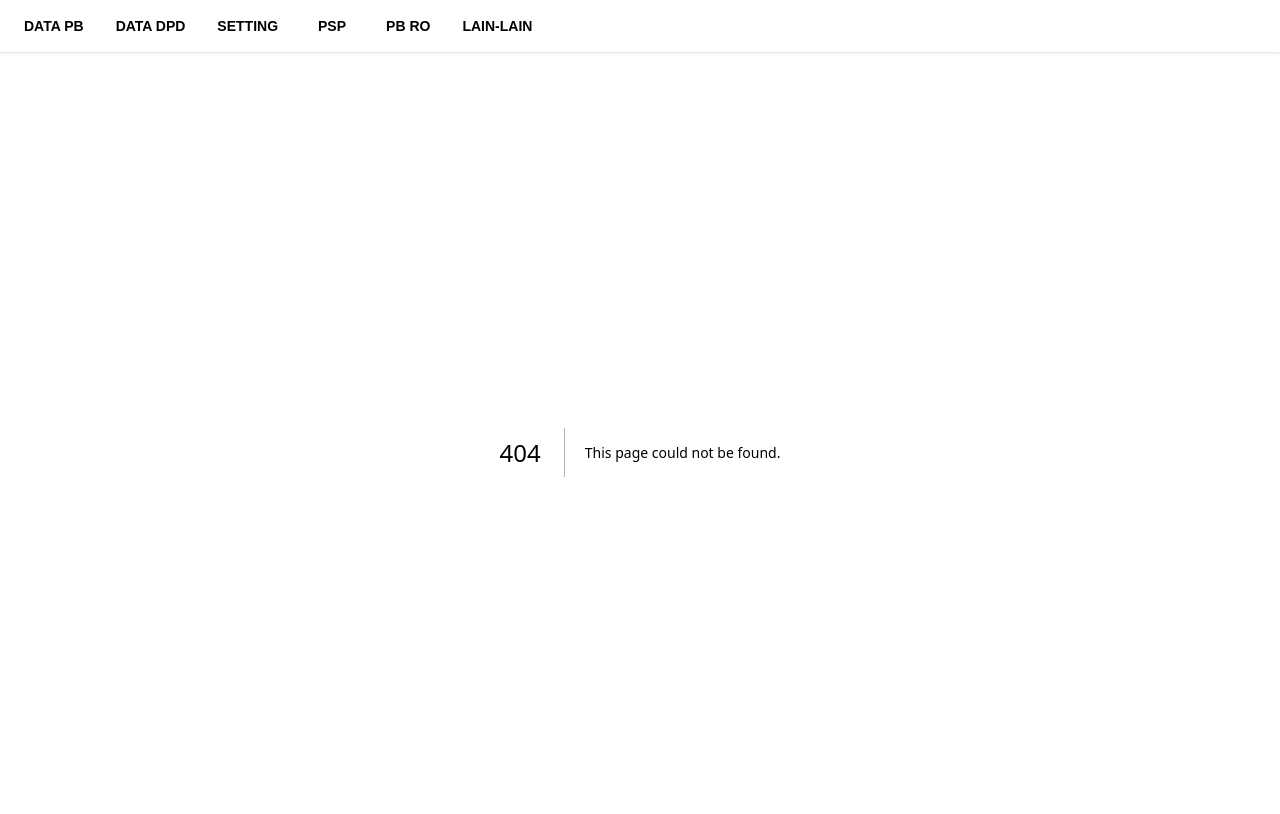
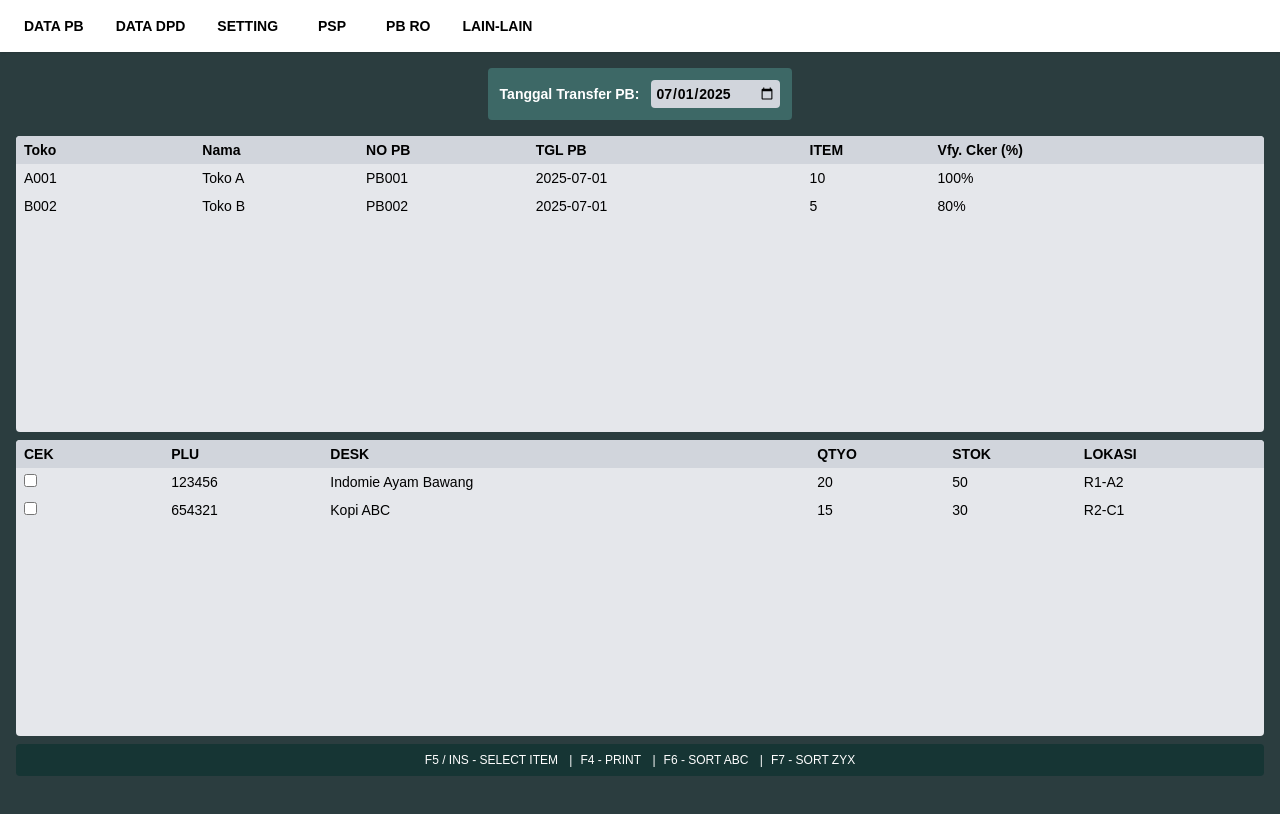
Before and after one commit to IdoMunthe/upload-pb-idm, a Next.js app: page /data-dpd/status-progress-pb in a window 1280 px wide. Before the commit this address had no page. Shown: the top 814 px of the page. Built offline with nearby package versions, Linux system fonts and the light colour scheme.

Commit message:
finished ui status-progress-pb

```diff
--- /dev/null
+++ b/src/app/data-dpd/status-progress-pb/page.tsx
@@ -0,0 +1,152 @@
+"use client";
+
+import React, { useEffect, useState } from "react";
+
+export default function StatusProgressPBPage() {
+  const [transferDate, setTransferDate] = useState("2025-07-01");
+
+  const dummyTokoData = [
+    {
+      toko: "A001",
+      nama: "Toko A",
+      noPb: "PB001",
+      tglPb: "2025-07-01",
+      item: 10,
+      verify: "100%",
+    },
+    {
+      toko: "B002",
+      nama: "Toko B",
+      noPb: "PB002",
+      tglPb: "2025-07-01",
+      item: 5,
+      verify: "80%",
+    },
+  ];
+
+  const dummyItemData = [
+    {
+      cek: false,
+      plu: "123456",
+      desk: "Indomie Ayam Bawang",
+      qty: 20,
+      stok: 50,
+      lokasi: "R1-A2",
+    },
+    {
+      cek: false,
+      plu: "654321",
+      desk: "Kopi ABC",
+      qty: 15,
+      stok: 30,
+      lokasi: "R2-C1",
+    },
+  ];
+
+  useEffect(() => {
+    const handleKey = (e: KeyboardEvent) => {
+      switch (e.code) {
+        case "F4":
+          alert("PRINTING...");
+          break;
+        case "F5":
+        case "Insert":
+          alert("SELECT ITEM...");
+          break;
+        case "F6":
+          alert("SORT ASCENDING (ABC)");
+          break;
+        case "F7":
+          alert("SORT DESCENDING (ZYX)");
+          break;
+      }
+    };
+
+    window.addEventListener("keydown", handleKey);
+    return () => window.removeEventListener("keydown", handleKey);
+  }, []);
+
+  return (
+    <div className="min-h-screen bg-[#2b3d3f] text-white p-4 space-y-4">
+      {/* Header */}
+      <div className="bg-[#3d6866] p-3 rounded w-fit mx-auto text-sm flex items-center gap-3">
+        <label className="font-bold">Tanggal Transfer PB:</label>
+        <input
+          type="date"
+          value={transferDate}
+          onChange={(e) => setTransferDate(e.target.value)}
+          className="text-black font-semibold bg-gray-300  p-1 rounded"
+        />
+      </div>
+
+      {/* Table Wrapper */}
+      <div className="grid grid-rows-[1fr_1fr_auto] gap-2 h-[80vh]">
+        {/* Top Table */}
+        <div className="bg-gray-200 text-black rounded overflow-auto">
+          <table className="w-full text-sm">
+            <thead className="bg-gray-300 text-left">
+              <tr>
+                <th className="px-2 py-1">Toko</th>
+                <th>Nama</th>
+                <th>NO PB</th>
+                <th>TGL PB</th>
+                <th>ITEM</th>
+                <th>Vfy. Cker (%)</th>
+              </tr>
+            </thead>
+            <tbody>
+              {dummyTokoData.map((row, i) => (
+                <tr key={i} className="hover:bg-gray-100">
+                  <td className="px-2 py-1">{row.toko}</td>
+                  <td>{row.nama}</td>
+                  <td>{row.noPb}</td>
+                  <td>{row.tglPb}</td>
+                  <td>{row.item}</td>
+                  <td>{row.verify}</td>
+                </tr>
+              ))}
+            </tbody>
+          </table>
+        </div>
+
+        {/* Bottom Table */}
+        <div className="bg-gray-200 text-black rounded overflow-auto">
+          <table className="w-full text-sm">
+            <thead className="bg-gray-300 text-left">
+              <tr>
+                <th className="px-2 py-1">CEK</th>
+                <th>PLU</th>
+                <th>DESK</th>
+                <th>QTYO</th>
+                <th>STOK</th>
+                <th>LOKASI</th>
+              </tr>
+            </thead>
+            <tbody>
+              {dummyItemData.map((row, i) => (
+                <tr key={i} className="hover:bg-gray-100">
+                  <td className="px-2 py-1">
+                    <input type="checkbox" />
+                  </td>
+                  <td>{row.plu}</td>
+                  <td>{row.desk}</td>
+                  <td>{row.qty}</td>
+                  <td>{row.stok}</td>
+                  <td>{row.lokasi}</td>
+                </tr>
+              ))}
+            </tbody>
+          </table>
+        </div>
+
+        {/* Footer with Function Key Labels */}
+        <div className="bg-[#163534] text-xs text-white py-2 px-4 rounded text-center">
+          <span className="mx-2">F5 / INS - SELECT ITEM</span> |
+          <span className="mx-2">F4 - PRINT</span> |
+          <span className="mx-2">F6 - SORT ABC</span> |
+          <span className="mx-2">F7 - SORT ZYX</span>
+        </div>
+      </div>
+    </div>
+  );
+}
```
